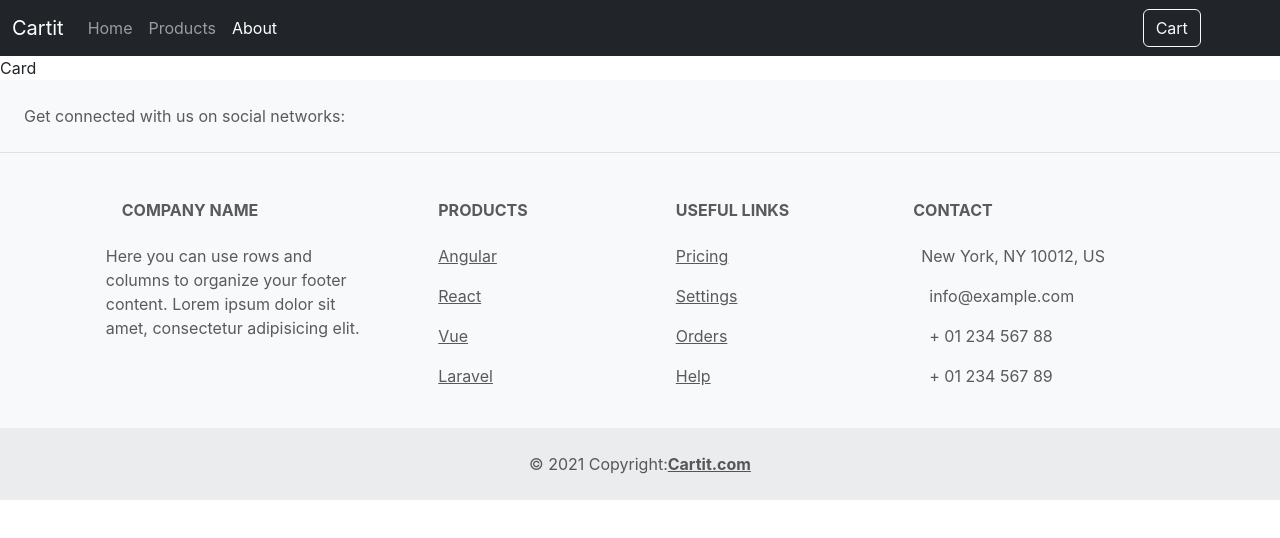
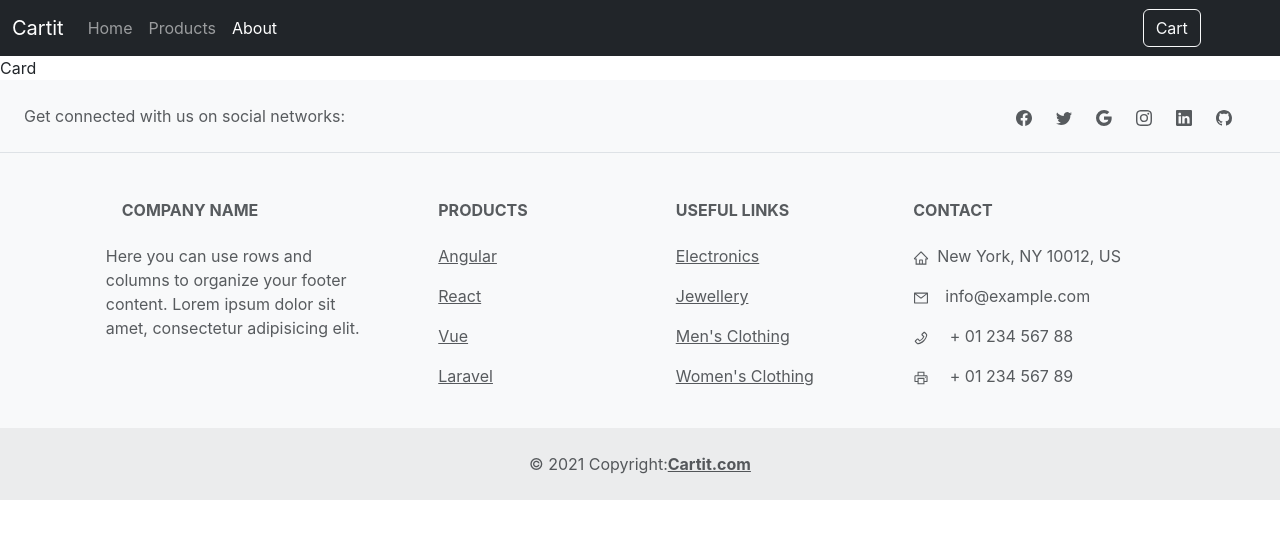
Before and after one commit to vishal-arora-2/your-store, a React (Create React App) app: page /about in a window 1280 px wide. Shown: the top 538 px of the page. Built offline with nearby package versions, Linux system fonts and the light colour scheme.

Commit message:
footer component and updated pakages

```diff
--- a/package.json
+++ b/package.json
@@ -12,9 +12,11 @@
     "@testing-library/user-event": "^13.5.0",
     "bootstrap": "^5.2.3",
     "mdb-react-ui-kit": "^6.0.0",
+    "mdbreact": "^5.2.0",
     "react": "^18.2.0",
     "react-bootstrap": "^2.7.4",
     "react-dom": "^18.2.0",
+    "react-icons": "^4.8.0",
     "react-redux": "^8.0.5",
     "react-router-dom": "^6.10.0",
     "react-scripts": "5.0.1",
--- a/src/components/Footer/Footer.js
+++ b/src/components/Footer/Footer.js
@@ -1,6 +1,7 @@
 import React from 'react'
 import { MDBFooter, MDBContainer, MDBRow, MDBCol, MDBIcon } from 'mdb-react-ui-kit';
-
+import { BsFacebook, BsTwitter, BsGithub, BsInstagram, BsGoogle,BsLinkedin  } from 'react-icons/bs';
+import {AiOutlineHome , AiOutlineMail, AiOutlinePhone ,AiOutlinePrinter} from 'react-icons/ai'
 const Footer = () => {
   return (
     <MDBFooter bgColor='light' className='text-center text-lg-start text-muted'>
@@ -11,22 +12,22 @@ const Footer = () => {
 
       <div>
         <a href='' className='me-4 text-reset'>
-          <MDBIcon fab icon="facebook-f" />
+        <BsFacebook/>
         </a>
         <a href='' className='me-4 text-reset'>
-          <MDBIcon fab icon="twitter" />
+        <BsTwitter/>
         </a>
         <a href='' className='me-4 text-reset'>
-          <MDBIcon fab icon="google" />
+         <BsGoogle/>
         </a>
         <a href='' className='me-4 text-reset'>
-          <MDBIcon fab icon="instagram" />
+        <BsInstagram/>
         </a>
         <a href='' className='me-4 text-reset'>
-          <MDBIcon fab icon="linkedin" />
+         <BsLinkedin/>
         </a>
         <a href='' className='me-4 text-reset'>
-          <MDBIcon fab icon="github" />
+          <BsGithub/>
         </a>
       </div>
     </section>
@@ -73,22 +74,22 @@ const Footer = () => {
             <h6 className='text-uppercase fw-bold mb-4'>Useful links</h6>
             <p>
               <a href='#!' className='text-reset'>
-                Pricing
+                Electronics
               </a>
             </p>
             <p>
               <a href='#!' className='text-reset'>
-                Settings
+              Jewellery
               </a>
             </p>
             <p>
               <a href='#!' className='text-reset'>
-                Orders
+               Men's Clothing
               </a>
             </p>
             <p>
               <a href='#!' className='text-reset'>
-                Help
+               Women's Clothing
               </a>
             </p>
           </MDBCol>
@@ -96,18 +97,18 @@ const Footer = () => {
           <MDBCol md="4" lg="3" xl="3" className='mx-auto mb-md-0 mb-4'>
             <h6 className='text-uppercase fw-bold mb-4'>Contact</h6>
             <p>
-              <MDBIcon icon="home" className="me-2" />
+              <AiOutlineHome className="me-2" />
               New York, NY 10012, US
             </p>
             <p>
-              <MDBIcon icon="envelope" className="me-3" />
+              <AiOutlineMail className="me-3" />
               info@example.com
             </p>
             <p>
-              <MDBIcon icon="phone" className="me-3" /> + 01 234 567 88
+              <AiOutlinePhone className="me-3" /> + 01 234 567 88
             </p>
             <p>
-              <MDBIcon icon="print" className="me-3" /> + 01 234 567 89
+              <AiOutlinePrinter className="me-3" /> + 01 234 567 89
             </p>
           </MDBCol>
         </MDBRow>
```
Also changed, not shown: 1 other file (tests, documents, lock files or other folders).
